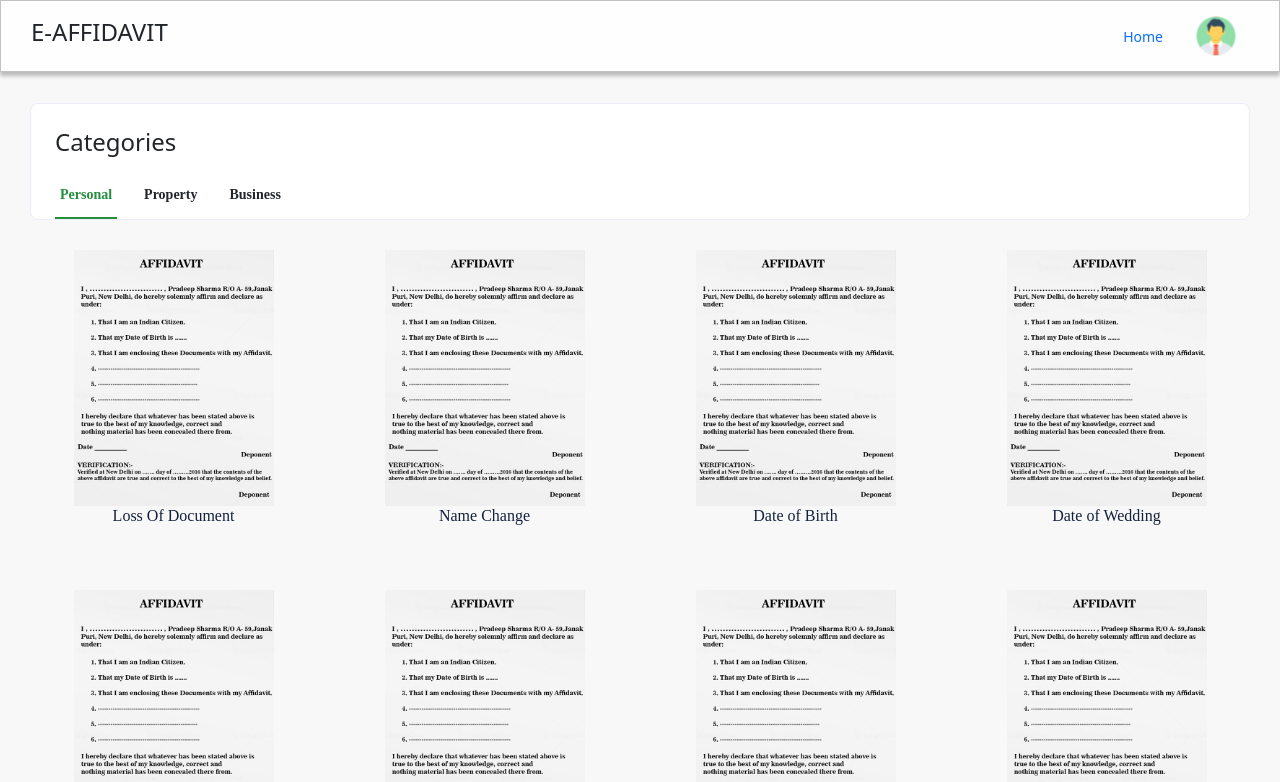
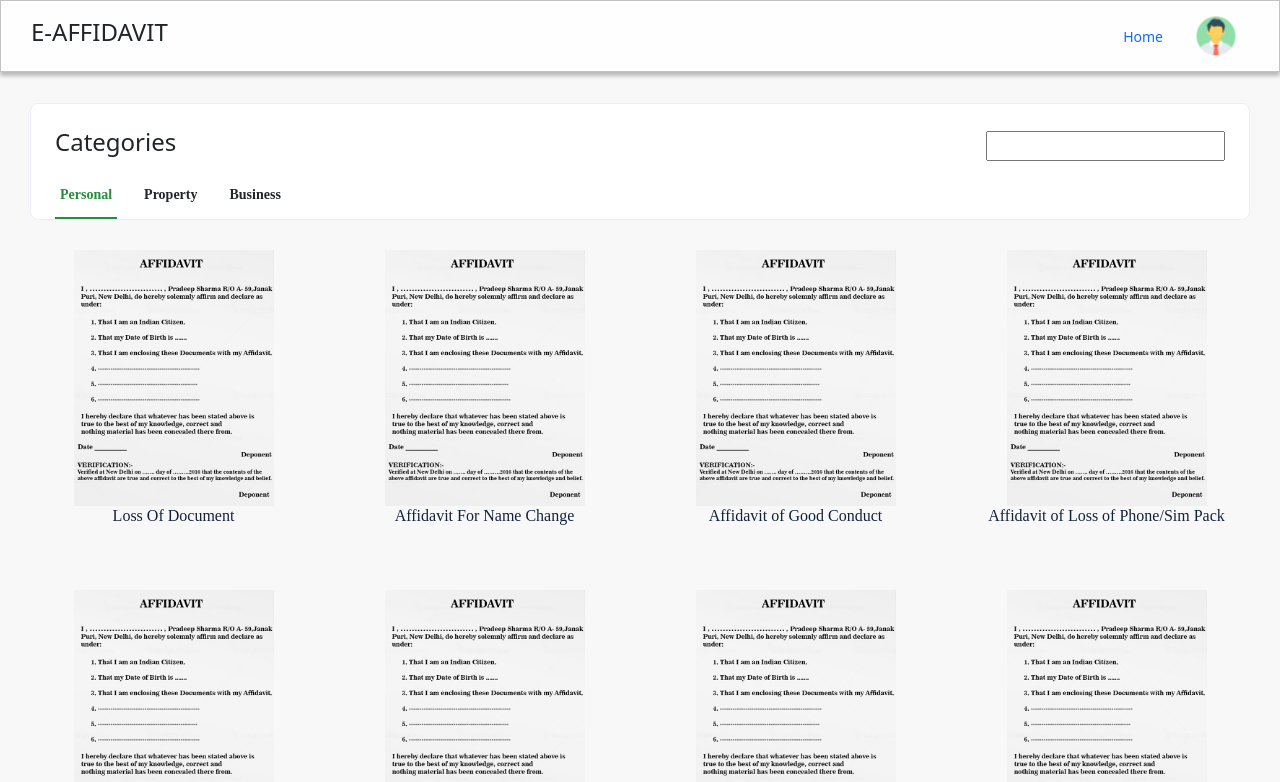
Before and after one commit to AlexanderAdedeji/e-affidavit, a React (Create React App) app: page /home in a window 1280 px wide. Shown: the top 782 px of the page. Built offline with nearby package versions, Linux system fonts and the light colour scheme; a small style sheet from the web is missing.

Commit message:
added search affidavit functionality

```diff
--- /dev/null
+++ b/src/affidavit.js
@@ -0,0 +1,92 @@
+export const personalAffidavit = [
+  {
+    id: 1,
+    name: "Loss Of Document",
+  },
+  {
+    id: 2,
+    name: "Affidavit For Name Change",
+  },
+  {
+    id: 3,
+    name: "Affidavit of Good Conduct",
+  },
+  {
+    id: 4,
+    name: "Affidavit of Loss of Phone/Sim Pack",
+  },
+  {
+    id: 5,
+    name: "Affidavit of Surety/Bail",
+  },
+  {
+    id: 6,
+    name: "Date of Wedding",
+  },
+  {
+    id: 7,
+    name: "Identity Theft",
+  },
+  {
+    id: 8,
+    name: "Affidavit of Consent",
+  },
+  {
+    id: 9,
+    name: "Financial Affidavit",
+  },
+  {
+    id: 9,
+    name: "State Of Origin",
+  },
+  {
+    id: 10,
+    name: "Date of Birth",
+  },
+
+  {
+    id: 11,
+    name: "Affidavit of Relationship",
+  },
+];
+
+export const PropertyAffidavit = [
+  {
+    id: 1,
+    name: "Car Insurance",
+  },
+  {
+    id: 2,
+    name: "Land Affidavit",
+  },
+  {
+    id: 3,
+    name: "Heirship",
+  },
+  {
+    id: 4,
+    name: "Affidavit of Loss of Phone/Sim Pack",
+  },
+
+];
+
+
+export const BusinessAffidavit = [
+    {
+      id: 1,
+      name: "Car Insurance",
+    },
+    {
+      id: 2,
+      name: "Land Affidavit",
+    },
+    {
+      id: 3,
+      name: "Heirship",
+    },
+    {
+      id: 4,
+      name: "Affidavit of Loss of Phone/Sim Pack",
+    },
+
+  ];
--- /dev/null
+++ b/src/pages/Home/context/Homecontext.jsx
@@ -0,0 +1,19 @@
+import { useState, createContext } from "react";
+
+export const HomeContext = createContext({
+  searchKeyWord: "",
+  setSearchKeyWord: () => "",
+  searchItemsArr: () => [],
+});
+
+export const HomeProvider = ({ children }) => {
+  const [searchKeyWord, setSearchKeyWord] = useState("");
+
+  const searchItemsArr = (keyword, itemsArr) => {
+    return itemsArr.filter((items) =>
+      items.name.toLowerCase().includes(keyword)
+    );
+  };
+  const value = { searchKeyWord, searchItemsArr, setSearchKeyWord };
+  return <HomeContext.Provider value={value}>{children}</HomeContext.Provider>;
+};
--- a/src/pages/Home/index.jsx
+++ b/src/pages/Home/index.jsx
@@ -1,20 +1,23 @@
-import {useState} from "react"
+import { useState } from "react";
+import { HomeProvider } from "./context/Homecontext";
 
 import HomeLayout from "./layout/HomeLayout";
 
-
 const Home = () => {
   const [homeState, setHomeState] = useState({
-    headerTabs:"personal"
-  })
+    headerTabs: "personal",
+  });
+
+
+  return (
+    <HomeProvider>
+      <div id="home">
+        <HomeLayout setHomeState={setHomeState} homeState={homeState} />
+      </div>
+    </HomeProvider>
+  );
+};
 
 
 
-  return (
-    <div id="home">
-      <HomeLayout setHomeState={setHomeState} homeState={homeState} />
-    </div>
-  );
-};
-
 export default Home;
--- a/src/pages/Home/subComponent/Header.jsx
+++ b/src/pages/Home/subComponent/Header.jsx
@@ -1,17 +1,20 @@
+import { useContext } from "react";
 import { useState } from "react";
+import { HomeContext } from "../context/Homecontext";
 
 const Header = ({ homeState, setHomeState }) => {
+  const { setSearchKeyWord } = useContext(HomeContext);
+
+  const handleChange = (e) => {
+    setSearchKeyWord(e.target.value);
+  };
   return (
     <div id="header">
       <div id="top">
         <h4>Categories</h4>
 
         <div className="filter-by-container d-flex">
-          {/* {filterParam === "employee" && (
-            <EmployeeDropdown employees={usersState.employees} />
-          )}
-          {filterParam === "status" && <StatusDropdown />}
-          <Drop /> */}
+          <input type="search" onChange={handleChange} />
         </div>
       </div>
 
--- a/src/pages/Home/subComponent/TemplateCard.jsx
+++ b/src/pages/Home/subComponent/TemplateCard.jsx
@@ -1,7 +1,9 @@
 import React from "react";
 import Template from "../../../assets/images/affidavit.png";
 import { useNavigate } from "react-router-dom";
-const TemplateCard = ({ name, id }) => {
+const TemplateCard = ({affidavit}) => {
+  const { name, id } = affidavit;
+
   const navigate = useNavigate();
   return (
     <div
--- a/src/pages/Home/views/Business.jsx
+++ b/src/pages/Home/views/Business.jsx
@@ -1,24 +1,26 @@
-import { useNavigate } from "react-router-dom";
+import { useState, useContext, useEffect } from "react";
+import { BusinessAffidavit } from "../../../affidavit";
+
+import { HomeContext } from "../context/Homecontext";
 import TemplateCard from "../subComponent/TemplateCard";
 
 const Business = () => {
-  const navigate = useNavigate();
+  const { searchKeyWord, searchItemsArr } = useContext(HomeContext);
+  const [affidavitList, setAffidavitList] = useState(BusinessAffidavit);
+  const [filteredAffidavits, setFilteredAffidavit] =
+    useState(BusinessAffidavit);
 
+  useEffect(() => {
+    const newList = searchItemsArr(searchKeyWord, affidavitList);
+    setFilteredAffidavit(newList);
+  }, [searchKeyWord]);
   return (
     <div className="row">
-      {["Car Insurance", "Land Affidavit", "House Affidavit", "Heirship"].map(
-        (doc, idx) => (
-          <div
-            className="col-md-3 mb-5"
-            onClick={() => {
-
-              console.log(doc);
-            }}
-          >
-            <TemplateCard name={doc} />
-          </div>
-        )
-      )}
+      {filteredAffidavits.map((affidavit) => (
+        <div className="col-md-3 mb-5" key={affidavit.id}>
+          <TemplateCard affidavit={affidavit} />
+        </div>
+      ))}
     </div>
   );
 };
--- a/src/pages/Home/views/NameChange.jsx
+++ b/src/pages/Home/views/NameChange.jsx
@@ -1,28 +1,27 @@
-
+import { useEffect, useState } from "react";
+import { useContext } from "react";
+import { HomeContext } from "../context/Homecontext";
 import TemplateCard from "../subComponent/TemplateCard";
+import { personalAffidavit } from "../../../affidavit";
 
 const NameChange = () => {
+  const { searchKeyWord, searchItemsArr } = useContext(HomeContext);
 
+  const [affidavitList, setAffidavitList] = useState(personalAffidavit);
 
+  console.log(affidavitList)
+  const [filteredAffidavits, setFilteredAffidavits] =
+    useState(personalAffidavit);
+
+  useEffect(() => {
+    const newList = searchItemsArr(searchKeyWord, affidavitList);
+    setFilteredAffidavits(newList);
+  }, [searchKeyWord]);
   return (
     <div className="row">
-      {[
-        "Loss Of Document",
-        "Name Change",
-        "Date of Birth",
-        "Date of Wedding",
-        "State Of Origin",
-        "Identity Theft",
-        "Financial Affidavit",
-        "Affidavit of Consent",
-        "Affidavit of Surety/Bail",
-        "Affidavit of Good Conduct",
-        "Affidavit of Loss Of Document",
-        "Affidavit of Relationship",
-        "Affidavit of Loss of Phone/Sim Pack",
-      ].map((doc, idx) => (
-        <div className="col-md-3 mb-5" key={idx}>
-          <TemplateCard name={doc} id={idx} />
+      {filteredAffidavits.map((affidavit) => (
+        <div className="col-md-3 mb-5" key={affidavit.id}>
+          <TemplateCard affidavit={affidavit} />
         </div>
       ))}
     </div>
--- a/src/pages/Home/views/Property.jsx
+++ b/src/pages/Home/views/Property.jsx
@@ -1,18 +1,25 @@
-import { useNavigate } from "react-router-dom";
+import { useEffect, useState } from "react";
 import TemplateCard from "../subComponent/TemplateCard";
+import { PropertyAffidavit } from "../../../affidavit";
+import { useContext } from "react";
+import { HomeContext } from "../context/Homecontext";
 
 const Property = () => {
-  const navigate = useNavigate();
+  const {searchKeyWord, searchItemsArr} = useContext(HomeContext);
+  const [affidavitList, setAffidavitList] = useState(PropertyAffidavit);
+  const [filteredAffidavits, setFilteredAffidavit] = useState(PropertyAffidavit);
 
+  useEffect(() => {
+    const newList = searchItemsArr(searchKeyWord, affidavitList);
+    setFilteredAffidavit(newList);
+  },[searchKeyWord]);
   return (
     <div className="row">
-      {["Car Insurance", "Land Affidavit", "House Affidavit", "Heirship"].map(
-        (doc, idx) => (
-          <div className="col-md-3 mb-5">
-            <TemplateCard name={doc} />
-          </div>
-        )
-      )}
+      {filteredAffidavits.map((affidavit) => (
+        <div className="col-md-3 mb-5" key={affidavit.id}>
+          <TemplateCard affidavit={affidavit} />
+        </div>
+      ))}
     </div>
   );
 };
```
Lines whose indentation alone changed are shown as unchanged.
